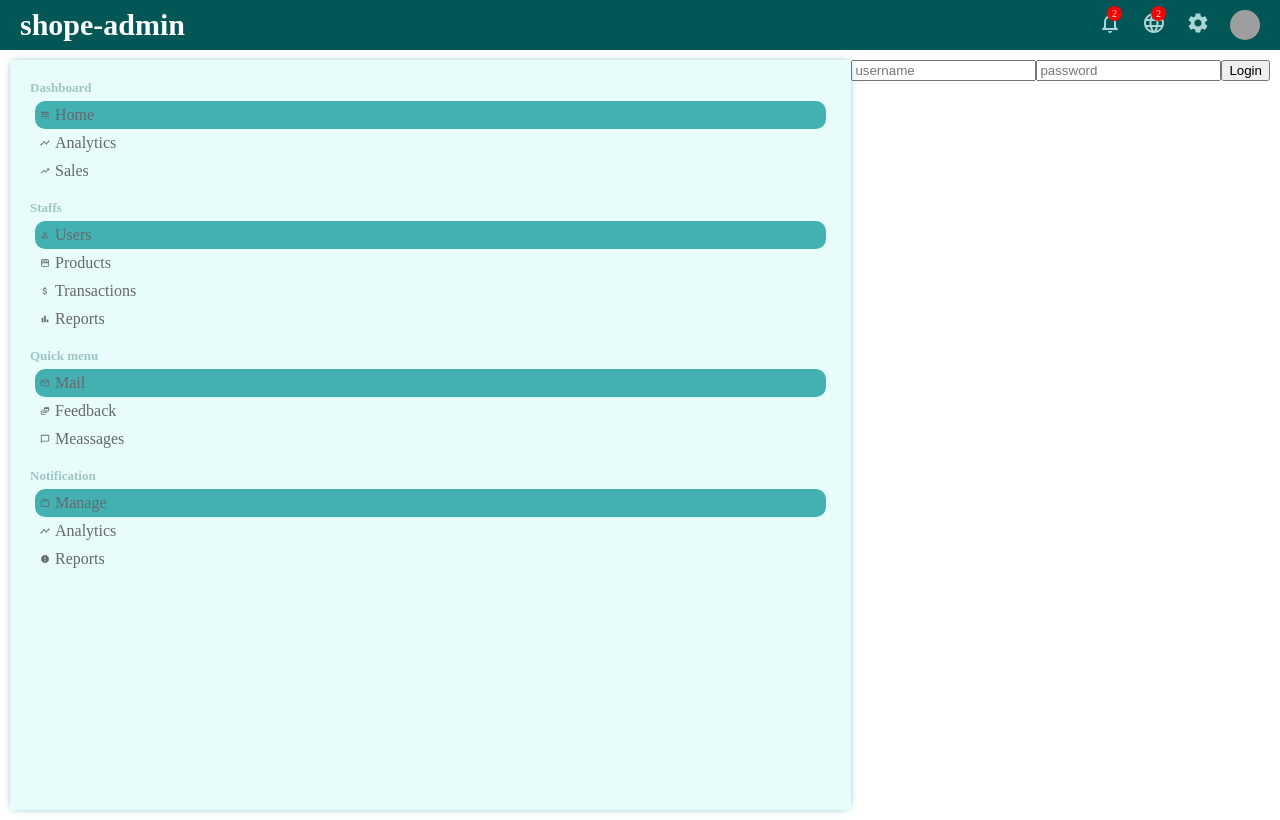
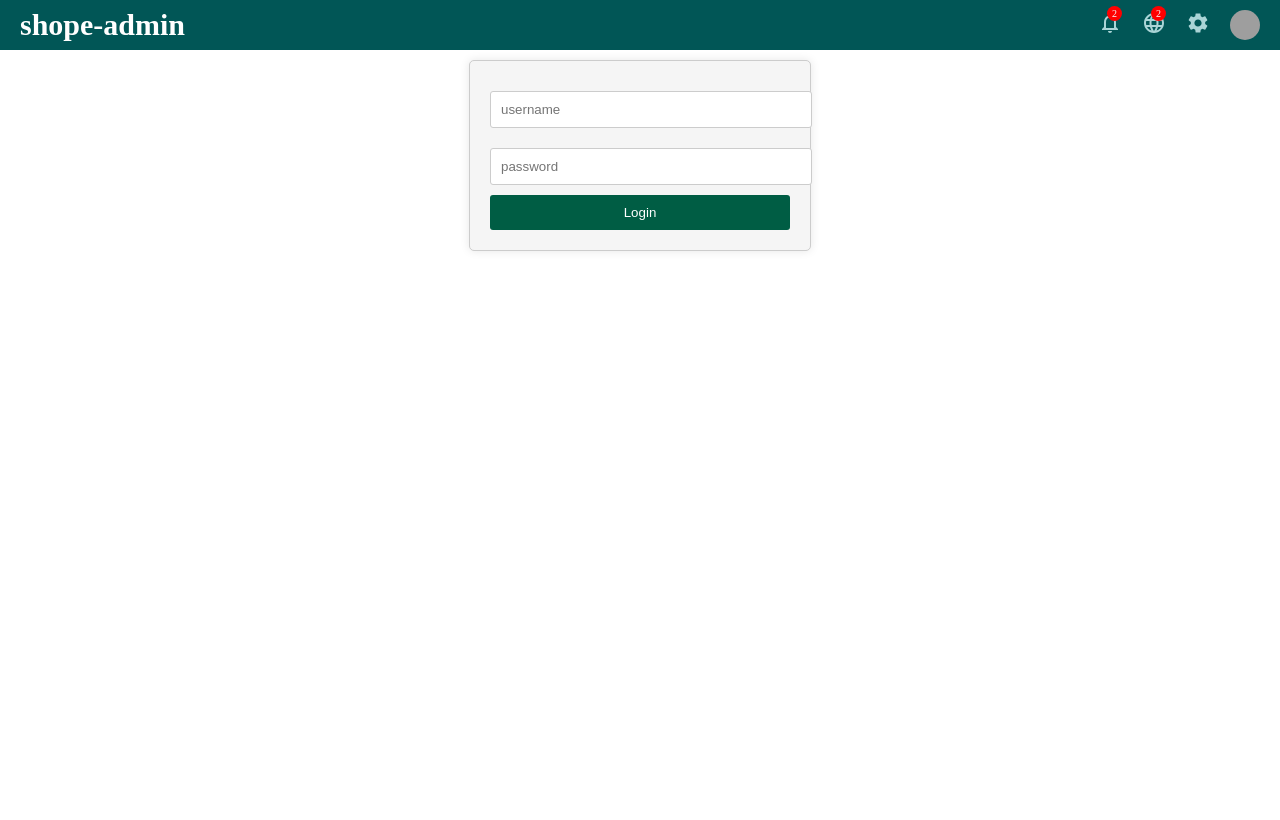
Before and after one commit to vishnuvvv/e-commerce-app-admin-ui, a React (Create React App) app: page / in a window 1280 px wide. Built offline with nearby package versions, Linux system fonts and the light colour scheme; grey boxes are pictures that could not be loaded; a web font is replaced by a local one.

Commit message:
added login styles

```diff
--- a/src/App.js
+++ b/src/App.js
@@ -12,14 +12,18 @@ import Home from './pages/home/Home'
 import Userlist from './pages/userList/Userlist'
 
 const App = () => {
-
   return (
     <BrowserRouter>
       <Navbar />
       <div className="container">
+        <Routes>
+          <Route path="/" element={<Login />} />
+          <Route
+            path="/*"
+            element={
+              <>
                 <Sidebar />
                 <Routes>
-          <Route exact path="/" element={<Login/>}/>
                   <Route path="/home" element={<Home />} />
                   <Route path="/users" element={<Userlist />} />
                   <Route path="/user/:userId" element={<User />} />
@@ -29,6 +33,10 @@ const App = () => {
                   <Route path="/new-product" element={<NewProduct />} />
                   <Route path="*" element={<Navigate to="/" />} />
                 </Routes>
+              </>
+            }
+          />
+        </Routes>
       </div>
     </BrowserRouter>
   );
--- a/src/pages/login/Login.css
+++ b/src/pages/login/Login.css
@@ -0,0 +1,33 @@
+/* LoginStyles.css */
+
+.login-container {
+  width: 300px;
+  margin: 0 auto;
+  padding: 20px;
+  background-color: #f5f5f5;
+  border: 1px solid #ccc;
+  border-radius: 5px;
+  box-shadow: 0 0 10px rgba(0, 0, 0, 0.1);
+}
+
+input {
+  width: 100%;
+  padding: 10px;
+  margin: 10px 0;
+  border: 1px solid #ccc;
+  border-radius: 3px;
+}
+
+button {
+  width: 100%;
+  padding: 10px;
+  background-color: #005d44;
+  color: #fff;
+  border: none;
+  border-radius: 3px;
+  cursor: pointer;
+}
+
+button:hover {
+  background-color: #007951;
+}
--- a/src/pages/login/Login.jsx
+++ b/src/pages/login/Login.jsx
@@ -15,7 +15,7 @@ const Login = () => {
     login(dispatch, { username, password });
   };
   return (
-    <div>
+    <div className="login-container">
       <input
         type="text"
         placeholder="username"
```
Lines whose indentation alone changed are shown as unchanged.
